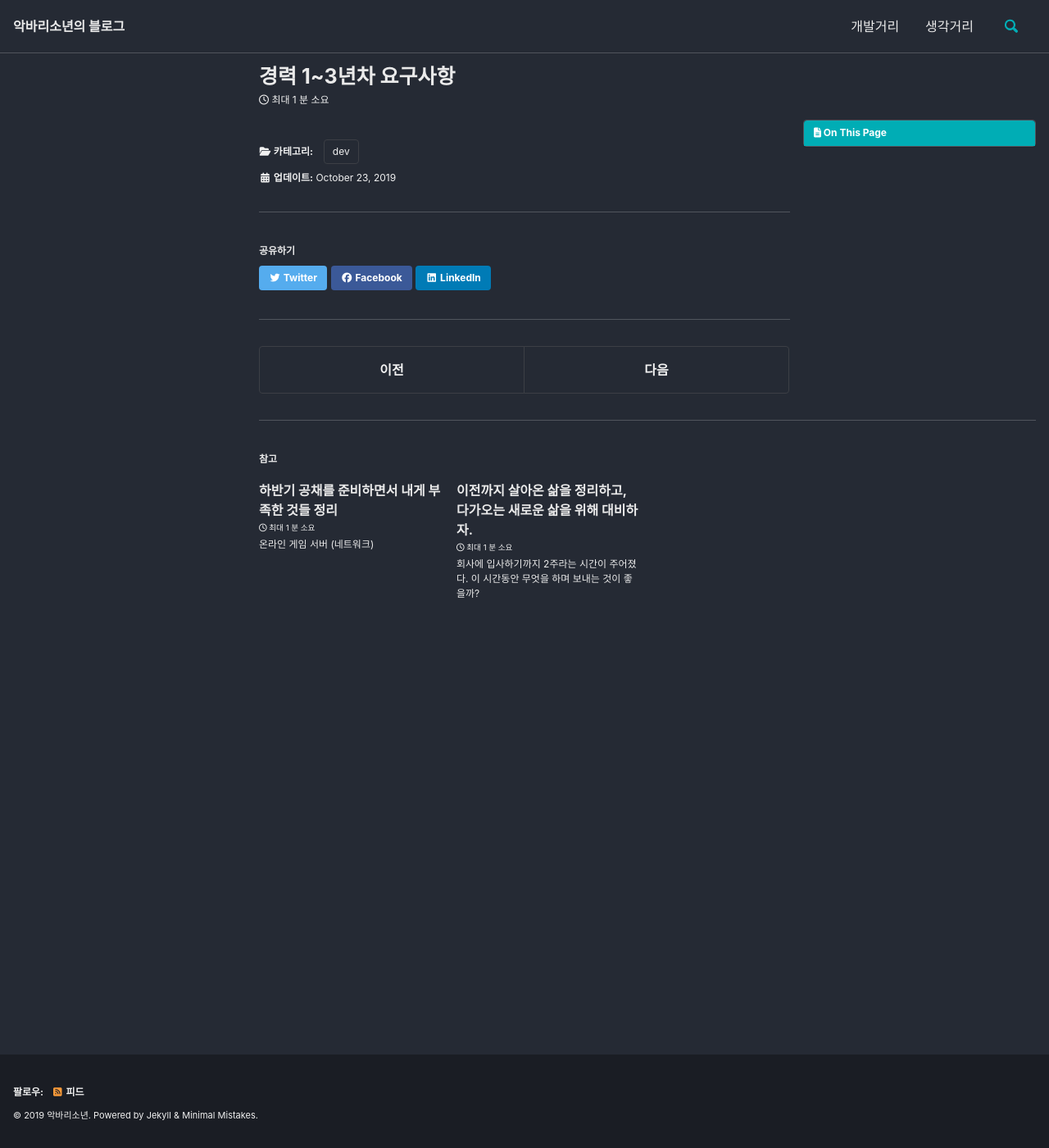
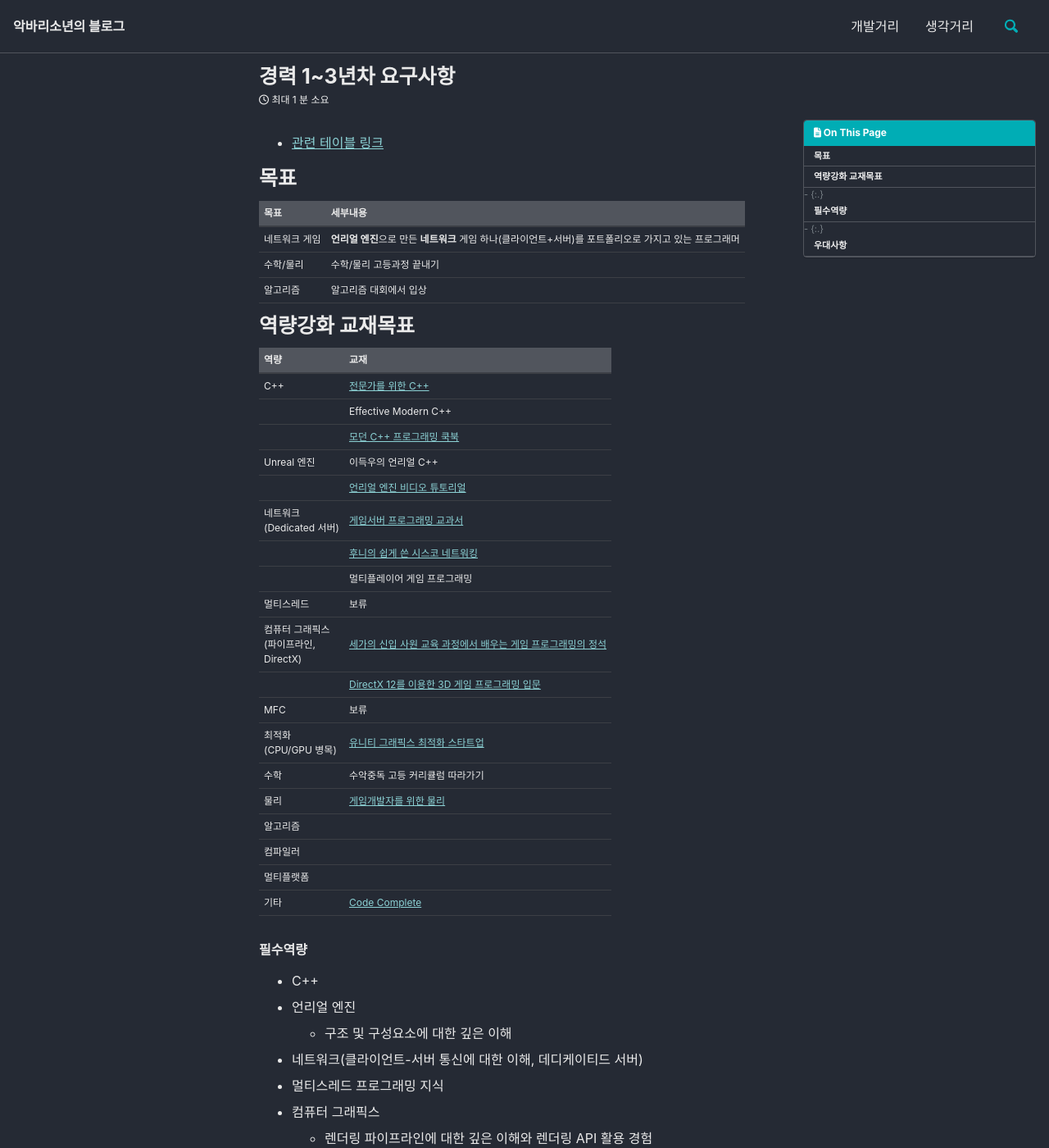
Before and after one commit to surmounter/Blog, a Jekyll site: the page built from _posts/2019-10-23-Dev.md, in a window 1280 px wide and 1400 px high. Shown: the whole window at 82% size. Built offline with Jekyll 4.4.1, drawn with Linux system fonts in a browser that asks for light colours; cached includes are drawn as plain includes; nearby versions of some CDN libraries; some of the changed text lies outside the part shown.

Commit message:
Update 2019-10-23-Dev.md

```diff
--- a/_posts/2019-10-23-Dev.md
+++ b/_posts/2019-10-23-Dev.md
@@ -5,3 +5,65 @@
 toc: true
 author_profile: false
 ---
+
+* [관련 테이블 링크](https://docs.google.com/spreadsheets/d/1ZtGmIdkt7zb-WIctATTWbcgshufD4gkrXeRvsKVsOIc/edit?usp=sharing)
+
+# 목표
+
+|  목표 | 세부내용 |
+| --- | --- |
+|  네트워크 게임 | **언리얼 엔진**으로 만든 **네트워크** 게임 하나(클라이언트+서버)를 포트폴리오로 가지고 있는 프로그래머 |
+|  수학/물리 | 수학/물리 고등과정 끝내기 |
+|  알고리즘 | 알고리즘 대회에서 입상 |
+
+# 역량강화 교재목표
+
+|  역량 | 교재 |
+| --- | --- |
+|  C++ | [전문가를 위한 C++](http://book.interpark.com/product/BookDisplay.do?_method=detail&sc.shopNo=0000400000&sc.prdNo=314590084&sc.saNo=003002001&bid1=search&bid2=product&bid3=title&bid4=001) |
+|   | Effective Modern C++ |
+|   | [모던 C++ 프로그래밍 쿡북](http://book.interpark.com/product/BookDisplay.do?_method=detail&sc.shopNo=0000400000&sc.prdNo=312751430&sc.saNo=003002001&bid1=search&bid2=product&bid3=title&bid4=001) |
+|  Unreal 엔진 | 이득우의 언리얼 C++ |
+|   | [언리얼 엔진 비디오 튜토리얼](https://cafe.naver.com/unrealenginekr/735) |
+|  네트워크<br/>(Dedicated 서버) | [게임서버 프로그래밍 교과서](http://book.interpark.com/product/BookDisplay.do?_method=detail&sc.shopNo=0000400000&sc.prdNo=303812403&sc.saNo=003002001&bid1=search&bid2=product&bid3=title&bid4=001) |
+|   | [후니의 쉽게 쓴 시스코 네트워킹](http://book.interpark.com/product/BookDisplay.do?_method=detail&sc.prdNo=294217649&gclid=EAIaIQobChMI1IKStt-x5QIVgqqWCh1DgQdTEAQYCiABEgKmsfD_BwE) |
+|   | 멀티플레이어 게임 프로그래밍 |
+|  멀티스레드 | 보류 |
+|  컴퓨터 그래픽스<br/>(파이프라인, <br/>DirectX) | [세가의 신입 사원 교육 과정에서 배우는 게임 프로그래밍의 정석](http://book.interpark.com/product/BookDisplay.do?_method=detail&sc.shopNo=0000400000&sc.prdNo=209797527&sc.saNo=003002001&bid1=search&bid2=product&bid3=title&bid4=001) |
+|   | [DirectX 12를 이용한 3D 게임 프로그래밍 입문](http://www.kyobobook.co.kr/product/detailViewKor.laf?ejkGb=KOR&mallGb=KOR&barcode=9788968487798&orderClick=LAH&Kc=) |
+|  MFC | 보류 |
+|  최적화<br/>(CPU/GPU 병목) | [유니티 그래픽스 최적화 스타트업](http://book.interpark.com/product/BookDisplay.do?_method=detail&sc.shopNo=0000400000&sc.prdNo=298162209&sc.saNo=003002001&bid1=search&bid2=product&bid3=title&bid4=001) |
+|  수학 | 수악중독 고등 커리큘럼 따라가기 |
+|  물리 | [게임개발자를 위한 물리](http://www.kyobobook.co.kr/product/detailViewKor.laf?ejkGb=KOR&mallGb=KOR&barcode=9788968481550&orderClick=LAG&Kc=) |
+|  알고리즘 |  |
+|  컴파일러 |  |
+|  멀티플랫폼 |  |
+|  기타 | [Code Complete](http://book.interpark.com/product/BookDisplay.do?_method=detail&sc.shopNo=0000400000&sc.prdNo=2925880&sc.saNo=003002001&bid1=search&bid2=product&bid3=title&bid4=001) |
+
+
+### 필수역량
+
+* C++
+* 언리얼 엔진
+  * 구조 및 구성요소에 대한 깊은 이해
+* 네트워크(클라이언트-서버 통신에 대한 이해, 데디케이티드 서버)
+* 멀티스레드 프로그래밍 지식
+* 컴퓨터 그래픽스
+  * 렌더링 파이프라인에 대한 깊은 이해와 렌더링 API 활용 경험
+* DirectX
+* MFC
+* 라이브서비스 운영을 위한 시스템/툴 개발
+* 최적화
+  * CPU/GPU 부하구간 진단 및 최적화 능력
+* 디자인 패턴에 대한 이해
+* 수학
+* 물리
+* 알고리즘
+* 게임개발에 대한 명확한 비전
+
+
+### 우대사항
+
+* 데이터 테이블 및 CDN 관련 개발 경험
+* 멀티플랫폼 게인엔진개발 & 활용경험
+* 컴파일러에 대한 깊은 이해
```
